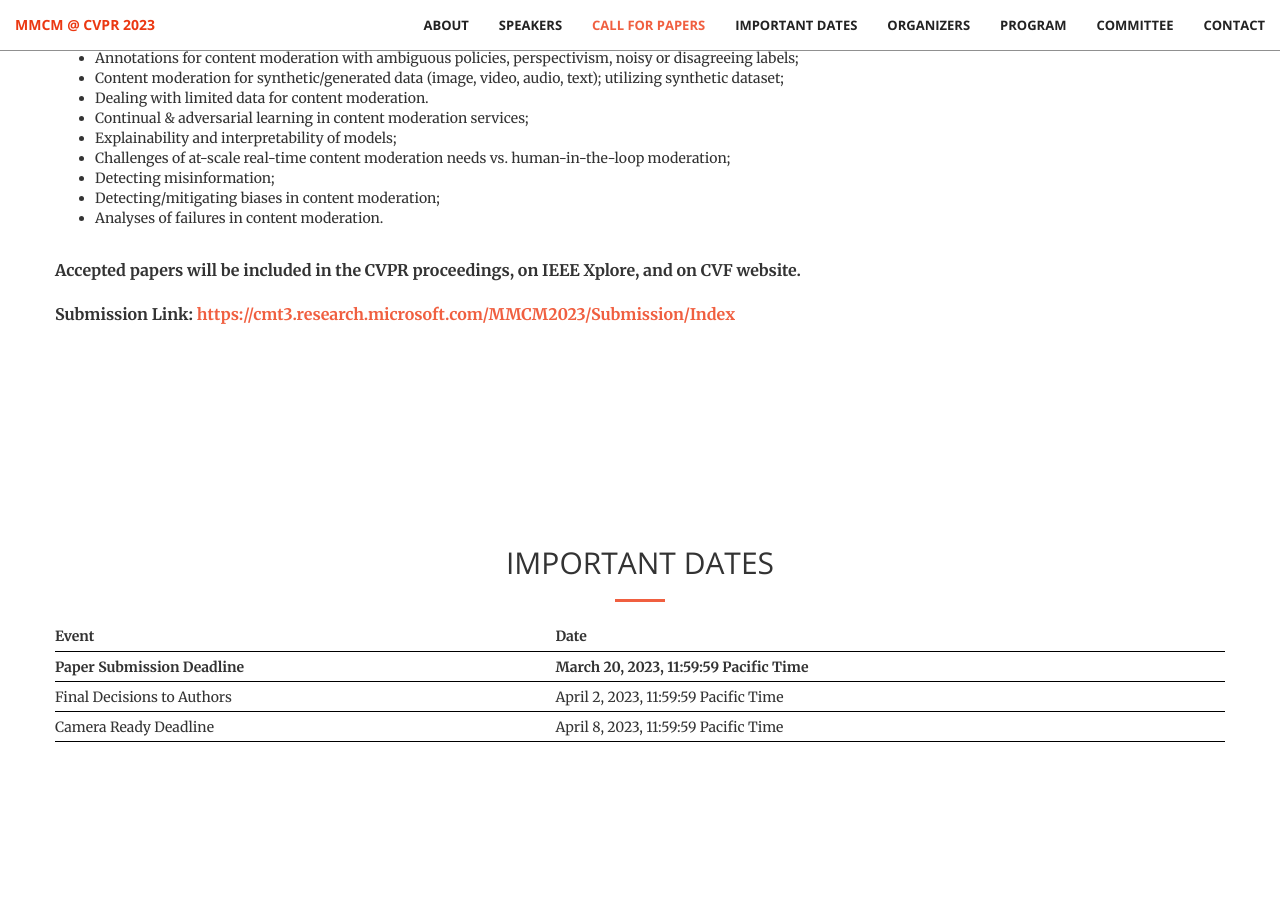
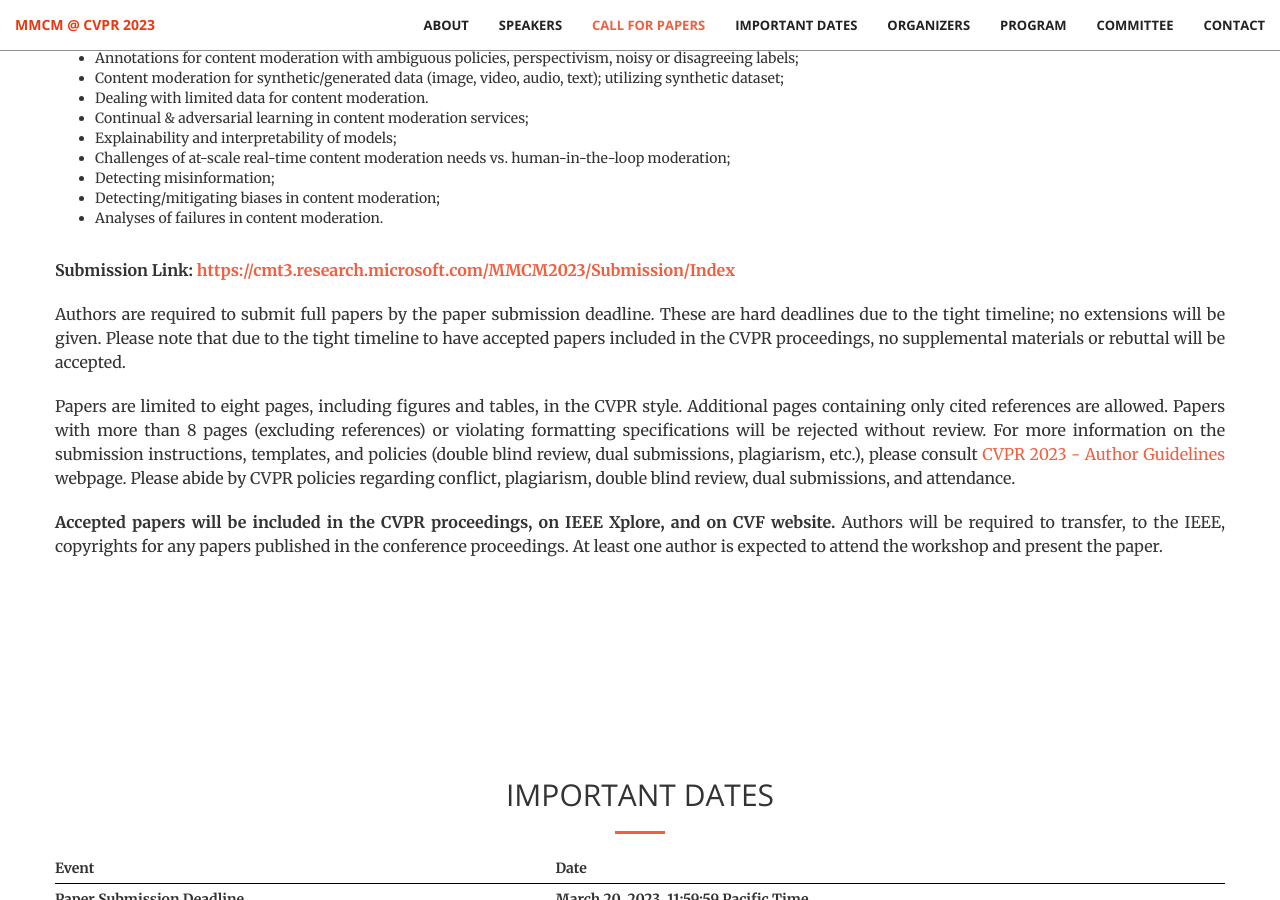
Before and after one commit to multimodal-content-moderation/multimodal-content-moderation.github.io, a Jekyll site: the page built from index.html, in a window 1280 px wide and 900 px high, scrolled down 2866 px. Built offline with Jekyll 4.4.1, drawn with Linux system fonts in a browser that asks for light colours; some of the changed text lies outside the part shown.

Commit message:
cfp modified

```diff
--- a/_includes/cfp.html
+++ b/_includes/cfp.html
@@ -24,8 +24,11 @@
                 <li>Analyses of failures in content moderation.</li>
                 </ul>
                 <br>
-                <p class="bg-gray" align="justify"><b>Accepted papers will be included in the CVPR proceedings, on IEEE Xplore, and on CVF website.</b></p>
                 <p class="bg-gray" align="justify"><b>Submission Link: <a target="_blank" href="https://cmt3.research.microsoft.com/MMCM2023/Submission/Index">https://cmt3.research.microsoft.com/MMCM2023/Submission/Index</a></b></p>
+                <p class="bg-gray" align="justify">Authors are required to submit full papers by the paper submission deadline. These are hard deadlines due to the tight timeline; no extensions will be given. Please note that due to the tight timeline to have accepted papers included in the CVPR proceedings, no supplemental materials or rebuttal will be accepted.</p>
+                <p class="bg-gray" align="justify">Papers are limited to eight pages, including figures and tables, in the CVPR style. Additional pages containing only cited references are allowed. Papers with more than 8 pages (excluding references) or violating formatting specifications will be rejected without review. For more information on the submission instructions, templates, and policies (double blind review, dual submissions, plagiarism, etc.), please consult <a target="_blank" href="https://cvpr2023.thecvf.com/Conferences/2023/AuthorGuidelines">CVPR 2023 - Author Guidelines</a> webpage. Please abide by CVPR policies regarding conflict, plagiarism, double blind review, dual submissions, and attendance.</p>
+                <p class="bg-gray" align="justify"><b>Accepted papers will be included in the CVPR proceedings, on IEEE Xplore, and on CVF website.</b> Authors will be required to transfer, to the IEEE, copyrights for any papers published in the conference proceedings. At least one author is expected to attend the workshop and present the paper.</p>
+
             </div>
         </div>
     </div>
--- a/_includes/dates.html
+++ b/_includes/dates.html
@@ -31,6 +31,8 @@
             		</tr>
                 </tbody>
             </table>
+            <br>
+            <p class="bg-gray" align="justify">Authors are required to submit full papers by the paper submission deadline. These are hard deadlines due to the tight timeline; no extensions will be given. Please note that due to the tight timeline to have accepted papers included in the CVPR proceedings, no supplemental materials or rebuttal will be accepted.</p>
 
         </div>
 
```
